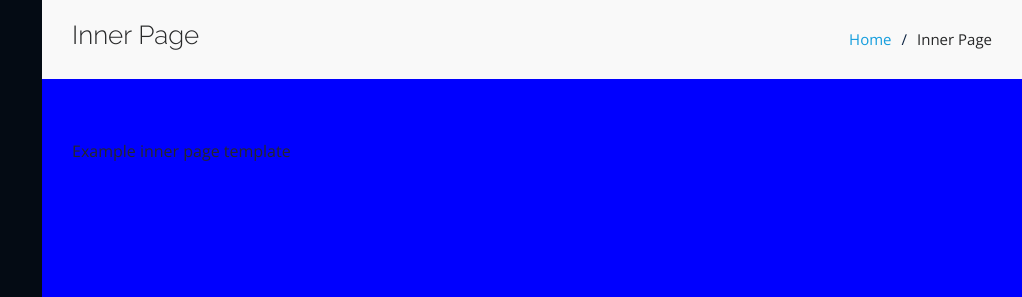
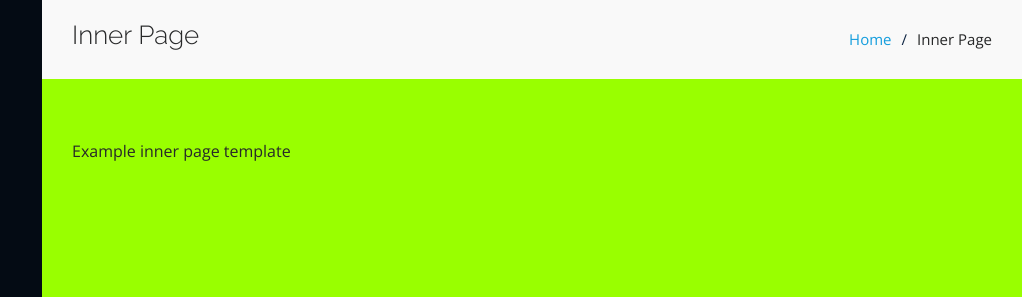
Before and after one commit to dreamflightx/portfolio-website, a plain HTML site: page inner-page.html in a window 1280 px wide. Shown: the top 297 px of the page, 258-1280 px from the left. Drawn offline with nearby package versions, Linux system fonts and the light colour scheme.

Commit message:
Update style.css

```diff
--- a/assets/css/style.css
+++ b/assets/css/style.css
@@ -1105,5 +1105,5 @@ section {
   }
 }
 body{
-  background-color:blue;
+  background-color:#99FF00;
 }
```
